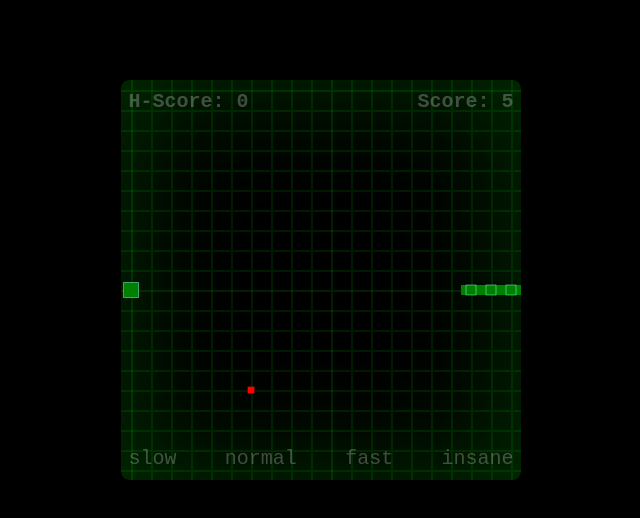
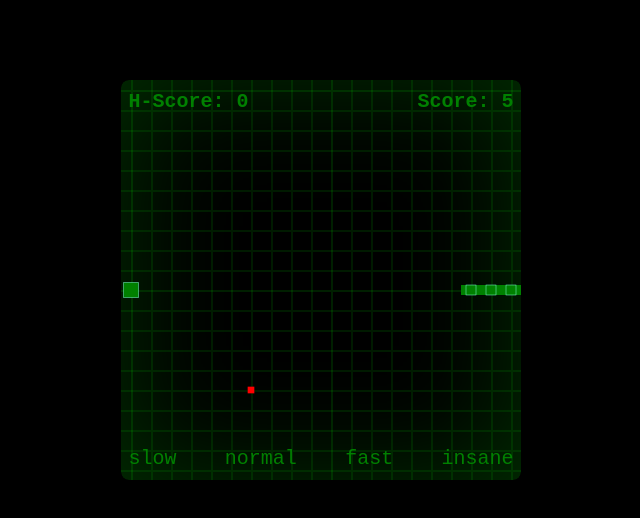
Before and after one commit to tomtom637/snake, a plain HTML site: page index.html in a window 1280 px wide. Shown: the whole page, without its empty margins (319-959 px from the left). Drawn offline with Linux system fonts and the light colour scheme.

Commit message:
text color from white to green

```diff
--- a/styles.css
+++ b/styles.css
@@ -25,7 +25,7 @@ html, body {
   width: calc(100% - 15px);
   margin: 0 auto;
   font-size: 20px;
-  color: rgba(255, 255, 255, 0.25);
+  color: green;
 }
 .header {
   top: 10px;
```
